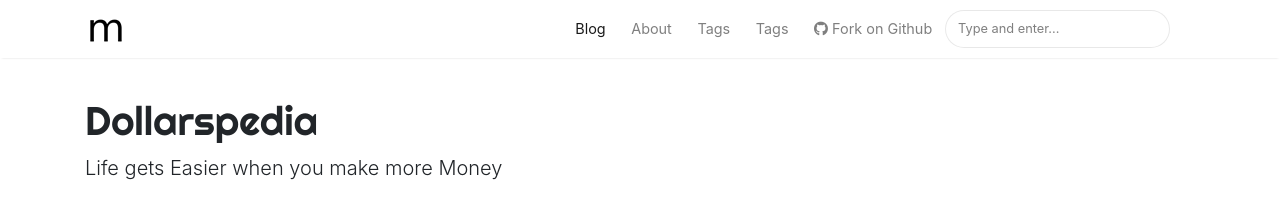
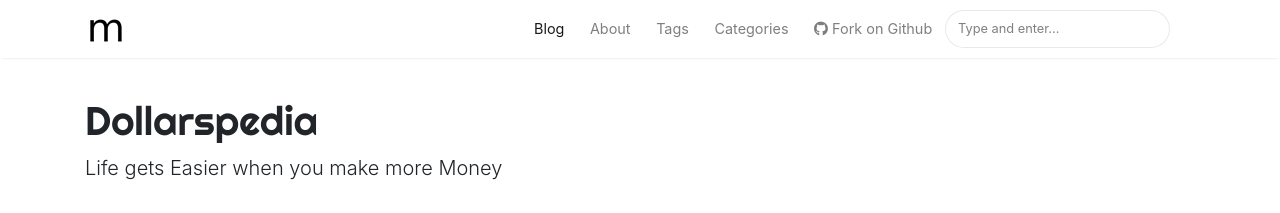
Before and after one commit to samita100/incredible-bee, a Jekyll site: the page built from index.html, in a window 1280 px wide. Shown: the top 213 px of the page. Built offline with Jekyll 4.4.1, drawn with Linux system fonts in a browser that asks for light colours; nearby versions of some CDN libraries; the list of posts is cut into pages by our own code.

Commit message:
default.html: changed

```diff
--- a/_layouts/default.html
+++ b/_layouts/default.html
@@ -82,7 +82,7 @@ ga('send', 'pageview');
                 </li>
 
                 <li class="nav-item">
-                <a target="_blank" class="nav-link" href="{{ site.baseurl }}/Categories">Tags</a>
+                <a target="_blank" class="nav-link" href="{{ site.baseurl }}/Categories">Categories</a>
                 </li>
 
 
```
